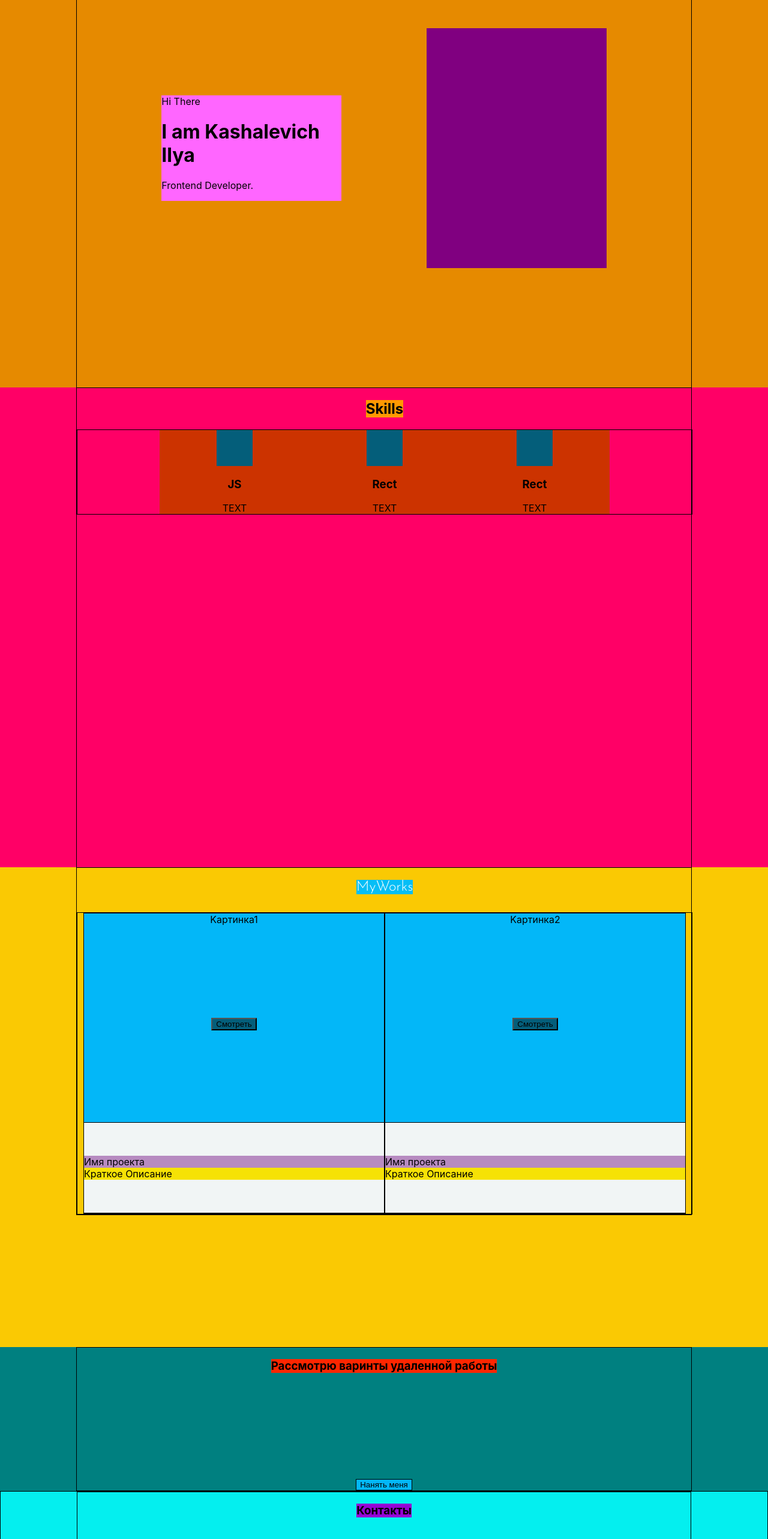
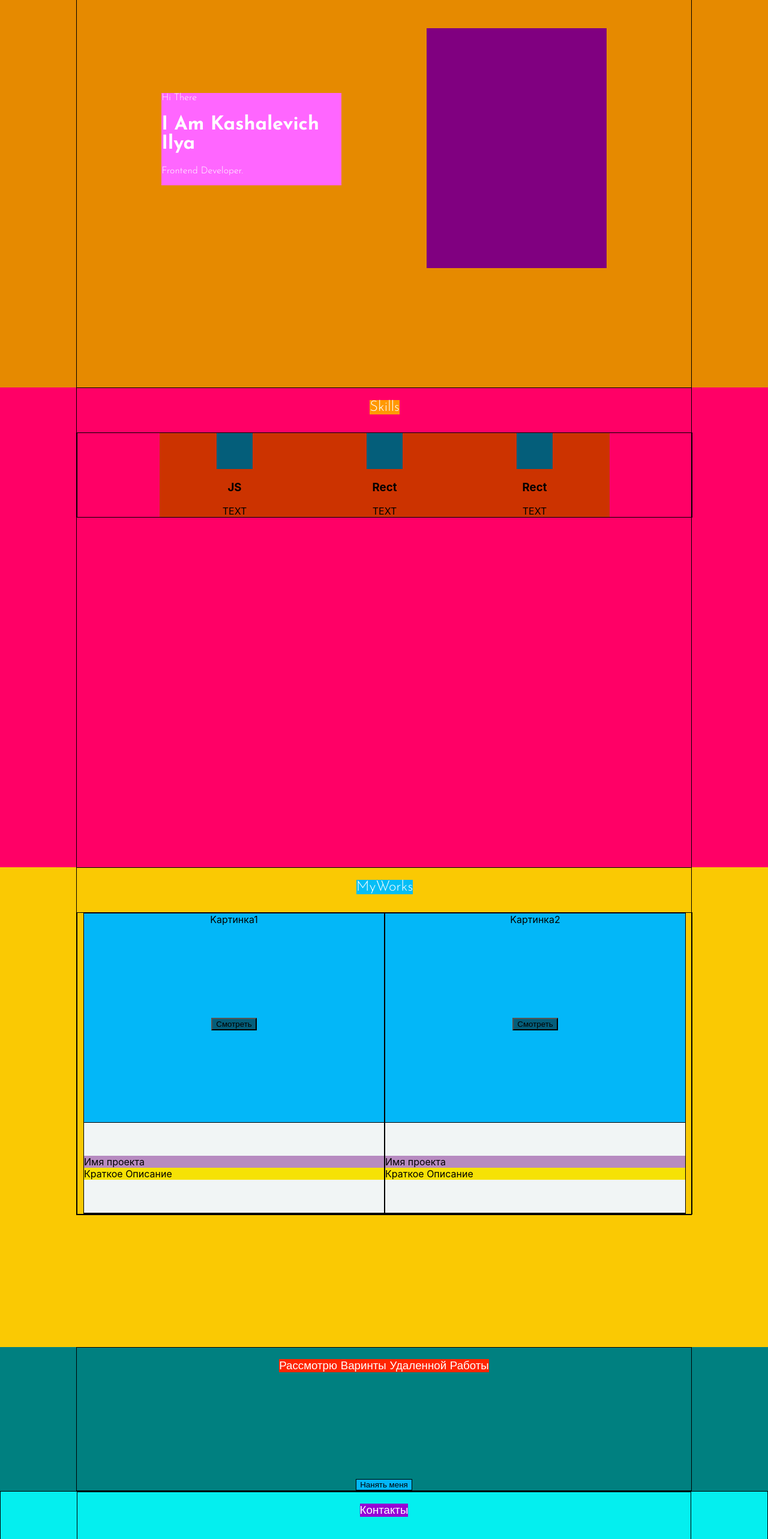
Before and after one commit to iliik/cv, a React (Create React App) app: page / in a window 1280 px wide. Shown: the part 234-2800 px from the top of the page at 60% size. Built offline with nearby package versions, Linux system fonts and the light colour scheme.

Commit message:
main-contact-css-title

```diff
--- a/src/contacts/Contacts.module.css
+++ b/src/contacts/Contacts.module.css
@@ -24,6 +24,11 @@
 .contact {
     background-color: #9503d5;
     flex-wrap: wrap;
+    font-family: 'Josefin Sans', sans-serif;
+    margin-bottom: 30px;
+    font-weight: 300;
+    color: #fefeff;
+    text-transform: capitalize;
 }
 
 .inputTextBlock {
--- a/src/main/Main.module.css
+++ b/src/main/Main.module.css
@@ -7,6 +7,11 @@
 .text {
     width: 300px;
     background-color: #ff66ff;
+    font-family: 'Josefin Sans', sans-serif;
+    margin-bottom: 30px;
+    font-weight: 300;
+    color: #fefeff;
+    text-transform: capitalize;
 }
 
 .photo {
--- a/src/options/Options.module.css
+++ b/src/options/Options.module.css
@@ -16,6 +16,11 @@
 
 .title {
     background-color: #ff2600;
+    font-family: 'Josefin Sans', sans-serif;
+    margin-bottom: 30px;
+    font-weight: 300;
+    color: #fefeff;
+    text-transform: capitalize;
 }
 
 .button {
--- a/src/skills/Skills.module.css
+++ b/src/skills/Skills.module.css
@@ -14,10 +14,14 @@
     border: 1px solid;
     display: flex;
     justify-content: center;
-
     flex-wrap: wrap;
 }
 
 .title {
     background-color: #ff9900;
+    font-family: 'Josefin Sans', sans-serif;
+    margin-bottom: 30px;
+    font-weight: 300;
+    color: #fefeff;
+    text-transform: capitalize;
 }
```
